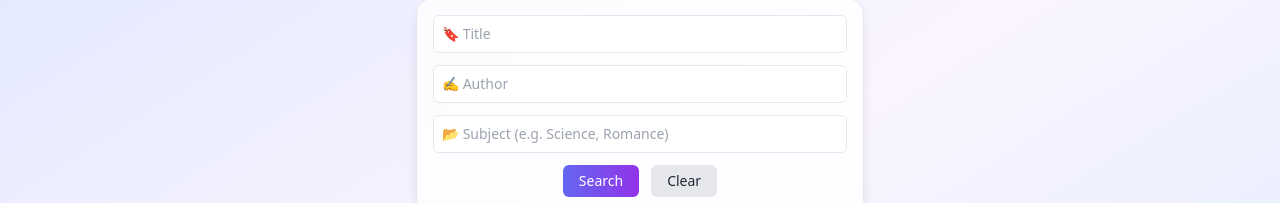
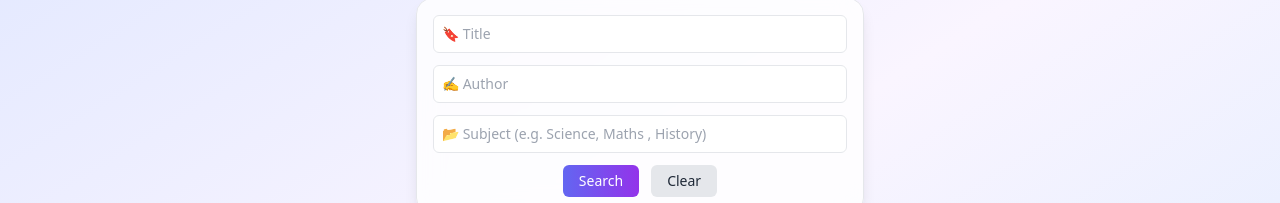
Before and after one commit to Harshitha-3690/book-finder, a React (Create React App) app: page / in a window 1280 px wide. Shown: the part 164-367 px from the top of the page. Built offline with nearby package versions, Linux system fonts and the light colour scheme.

Commit message:
🔄 Updated favicon to custom logo

```diff
--- a/src/App.js
+++ b/src/App.js
@@ -145,7 +145,7 @@ function App() {
             />
             <input
               type="text"
-              placeholder="📂 Subject (e.g. Science, Romance)"
+              placeholder="📂 Subject (e.g. Science, Maths , History)"
               value={subject}
               onChange={(e) => setSubject(e.target.value)}
               className="border dark:border-gray-700 dark:bg-gray-900 dark:text-gray-200 p-2 rounded-md focus:ring-2 focus:ring-indigo-400 focus:outline-none text-sm"
```
